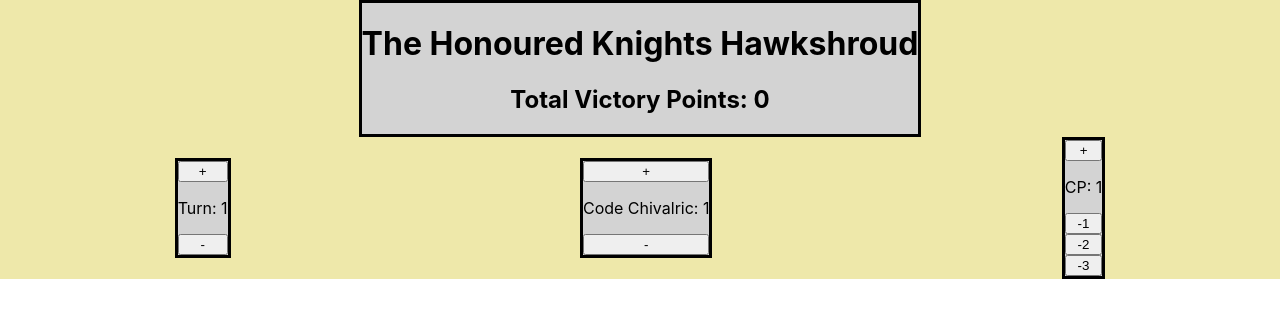
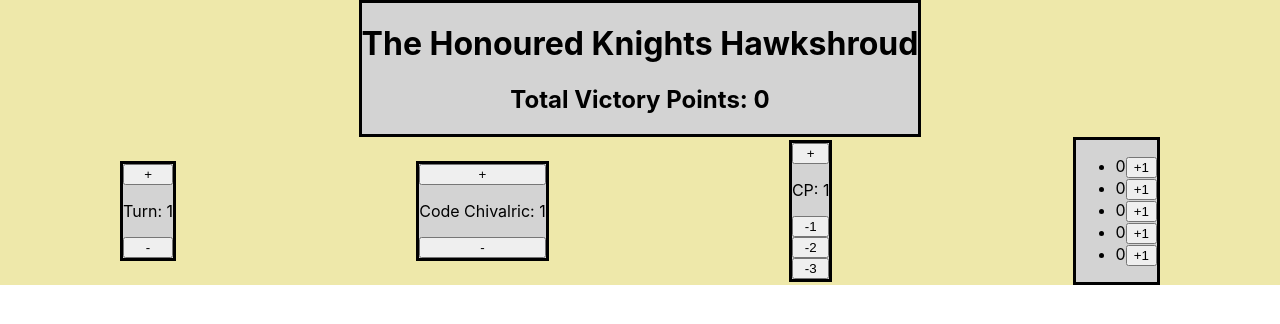
Before and after one commit to DCDoncaster/battletracker, a React (Create React App) app: page / in a window 1280 px wide. Shown: the top 324 px of the page. Built offline with nearby package versions, Linux system fonts and the light colour scheme.

Commit message:
Added VP Tracker for Turns 1-5 Primaries

```diff
--- a/src/App.js
+++ b/src/App.js
@@ -4,12 +4,13 @@ import TurnComponent from './components/TurnTracker';
 import ChivalryComponent from './components/ChivalricTracker';
 import Header from './components/Header';
 import CommandComponent from './components/CommandTracker';
+import VPComponent from './components/VPTracker';
 
 function App() {
   const [turn, setTurn] = useState(1);
   const [chivalry, setChivalry] = useState(1);
   const [commandPoints, setCommandPoints] = useState(1);
-  const [totalVP, setTotalVP] = useState(0);
+  const [totalVP, setTotalVP] = useState([0,0,0,0,0]);
 
 
   return (
@@ -20,6 +21,7 @@ function App() {
       <div className='Component'><TurnComponent turn={turn} setTurn={setTurn} commandPoints={commandPoints} setCommandPoints={setCommandPoints}/></div>
       <div className='Component'> <ChivalryComponent chivalry={chivalry} setChivalry={setChivalry}/></div>
       <div className='Component'><CommandComponent commandPoints={commandPoints} setCommandPoints={setCommandPoints}/></div>
+      <div className='Component'><VPComponent totalVP={totalVP} setTotalVP={setTotalVP}/></div>
       </div>
 
     </div>
--- a/src/components/CommandTracker.js
+++ b/src/components/CommandTracker.js
@@ -9,6 +9,7 @@ function CommandComponent(props) {
         {/* display current command */}
         <p>CP: {props.commandPoints}</p>
         {/* button to decrease command by 1 to minimum of 0*/}
+        {/* TODO: Fix -2/-3 allowing to go below 0 */}
         <button onClick={() => props.commandPoints >0 ?props.setCommandPoints(props.commandPoints - 1):props.setCommandPoints}>-1</button>
         <button onClick={() => props.commandPoints >1 ?props.setCommandPoints(props.commandPoints - 2):props.setCommandPoints}>-2</button>
         <button onClick={() => props.commandPoints >2 ?props.setCommandPoints(props.commandPoints - 3):props.setCommandPoints}>-3</button>
--- a/src/components/Header.js
+++ b/src/components/Header.js
@@ -4,7 +4,8 @@ function Header(props) {
     return (
       <div>
         <h1>The {props.chivalry === 0?"Dishonoured":props.chivalry > 4?"Virtuous":"Honoured"} Knights Hawkshroud</h1>
-        <h2>Total Victory Points: {props.totalVP}</h2>
+        {/*TODO: Loop through Total VP Array and total it instead of just displaying the array */}
+        <h2>Total Victory Points: {props.totalVP.reduce((a, b) => a + b, 0)}</h2>
       </div>
 
     );
--- /dev/null
+++ b/src/components/VPTracker.js
@@ -0,0 +1,35 @@
+import React from 'react';
+
+
+function VPComponent(props) {
+
+// TODO add a decrement button for VP
+  function handleIncrementClick(index) {
+    const nextVP = props.totalVP.map((c, i) => {
+      if (i === index) {
+        // Increment the clicked counter
+        return c + 1;
+      } else {
+        // The rest haven't changed
+        return c;
+      }
+    });
+    props.setTotalVP(nextVP);
+  }
+
+  return (
+    <ul>
+      {props.totalVP.map((counter, i) => (
+        <li key={i}>
+          {counter}
+          {/* TODO: Stop counting at 15 */}
+          <button onClick={() => {
+            handleIncrementClick(i);
+          }}>+1</button>
+        </li>
+      ))}
+    </ul>
+  );
+}
+
+  export default VPComponent;
```
